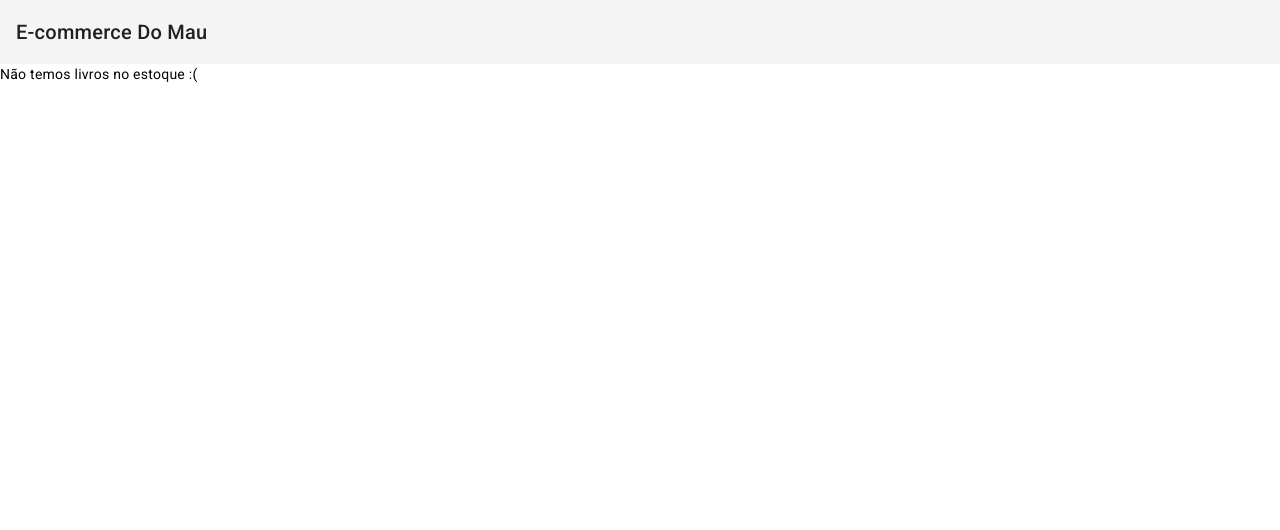
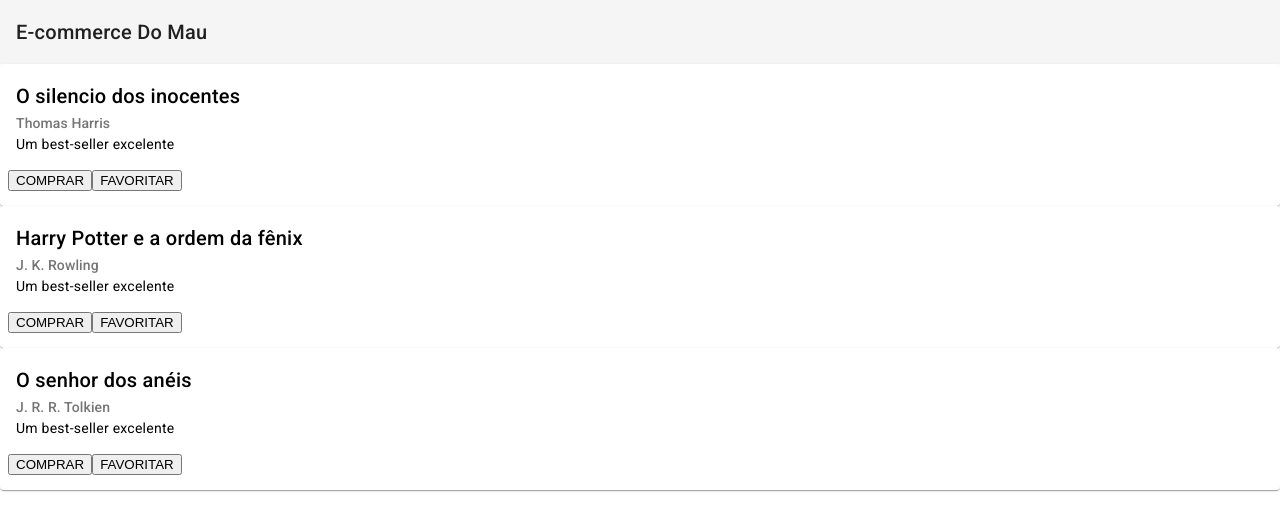
Before and after one commit to mcalheiro/ada-angular-part1, an Angular app in the folder ecommerce-do-mau/: page / in a window 1280 px wide. Shown: the top 530 px of the page. Built offline with nearby package versions, Linux system fonts and the light colour scheme.

Commit message:
Add book-card component and change book-catalog

```diff
--- /dev/null
+++ b/ecommerce-do-mau/src/app/components/book-card/book-card.component.html
@@ -0,0 +1,15 @@
+<mat-card>
+    <mat-card-header>
+      <mat-card-title>{{book.title}}</mat-card-title>
+      <mat-card-subtitle>{{book.author}}</mat-card-subtitle>
+    </mat-card-header>
+    <mat-card-content>
+      <p>
+        {{book.description}}
+      </p>
+    </mat-card-content>
+    <mat-card-actions>
+      <button mat-button>COMPRAR</button>
+      <button mat-button>FAVORITAR</button>
+    </mat-card-actions>
+  </mat-card>
--- /dev/null
+++ b/ecommerce-do-mau/src/app/components/book-card/book-card.component.ts
@@ -0,0 +1,21 @@
+import { Component, Input, input } from '@angular/core';
+import { MatCardModule } from '@angular/material/card';
+import { IBook } from '../../models/book.interface';
+
+@Component({
+  selector: 'app-book-card',
+  standalone: true,
+  imports: [MatCardModule],
+  templateUrl: './book-card.component.html',
+  styleUrl: './book-card.component.css'
+})
+export class BookCardComponent {
+  @Input() book: IBook = {
+    "id": 1,
+      "title": "O silencio dos inocentes",
+      "author": "Thomas Harris",
+      "description": "Um best-seller excelente",
+      "published": new Date(1988, 8, 29),
+      "price": 59.99,
+  };
+}
--- a/ecommerce-do-mau/src/app/pages/books-catalog/books-catalog.component.html
+++ b/ecommerce-do-mau/src/app/pages/books-catalog/books-catalog.component.html
@@ -22,22 +22,7 @@
 
 
 @for(book of booksList; track book.id){
-  <mat-card>
-    <mat-card-header>
-      <mat-card-title>{{book.title}}</mat-card-title>
-      <mat-card-subtitle>{{book.author}}</mat-card-subtitle>
-    </mat-card-header>
-    <mat-card-content>
-      <p>
-        {{book.description}}
-      </p>
-    </mat-card-content>
-    <mat-card-actions>
-      <button mat-button>COMPRAR</button>
-      <button mat-button>FAVORITAR</button>
-    </mat-card-actions>
-  </mat-card>
-
+  <app-book-card [book]="book"></app-book-card>
 } @empty {
   Não temos livros no estoque :(
 }
--- a/ecommerce-do-mau/src/app/pages/books-catalog/books-catalog.component.ts
+++ b/ecommerce-do-mau/src/app/pages/books-catalog/books-catalog.component.ts
@@ -1,40 +1,40 @@
 import { NgFor, NgIf } from '@angular/common';
 import { Component } from '@angular/core';
-import { MatCardModule } from '@angular/material/card';
 import { IBook } from '../../models/book.interface';
+import { BookCardComponent } from '../../components/book-card/book-card.component';
 
 @Component({
   selector: 'app-books-catalog',
   standalone: true,
-  imports: [MatCardModule, NgFor, NgIf],
+  imports: [NgFor, NgIf, BookCardComponent],
   templateUrl: './books-catalog.component.html',
   styleUrl: './books-catalog.component.css'
 })
 export class BooksCatalogComponent {
   booksList: Array<IBook> = [
-    // {
-    //   "id": 1,
-    //   "title": "O silencio dos inocentes",
-    //   "author": "Thomas Harris",
-    //   "description": "Um best-seller excelente",
-    //   "published": new Date(1988, 8, 29),
-    //   "price": 59.99,
-    // },
-    // {
-    //   "id": 2,
-    //   "title": "Harry Potter e a ordem da fênix",
-    //   "author": "J. K. Rowling",
-    //   "description": "Um best-seller excelente",
-    //   "published": "1988-08-29",
-    //   "price": 59.99,
-    // },
-    // {
-    //   "id": 3,
-    //   "title": "O senhor dos anéis",
-    //   "author": "J. R. R. Tolkien",
-    //   "description": "Um best-seller excelente",
-    //   "published": "1988-08-29",
-    //   "price": 59.99,
-    // }
+    {
+      "id": 1,
+      "title": "O silencio dos inocentes",
+      "author": "Thomas Harris",
+      "description": "Um best-seller excelente",
+      "published": new Date(1988, 8, 29),
+      "price": 59.99,
+    },
+    {
+      "id": 2,
+      "title": "Harry Potter e a ordem da fênix",
+      "author": "J. K. Rowling",
+      "description": "Um best-seller excelente",
+      "published": new Date(1988, 8, 29),
+      "price": 59.99,
+    },
+    {
+      "id": 3,
+      "title": "O senhor dos anéis",
+      "author": "J. R. R. Tolkien",
+      "description": "Um best-seller excelente",
+      "published": new Date(1988, 8, 29),
+      "price": 59.99,
+    }
   ]
 }
```
Also changed, not shown: ecommerce-do-mau/src/app/components/book-card/book-card.component.css (added), 1 other file (tests, documents, lock files or other folders).
